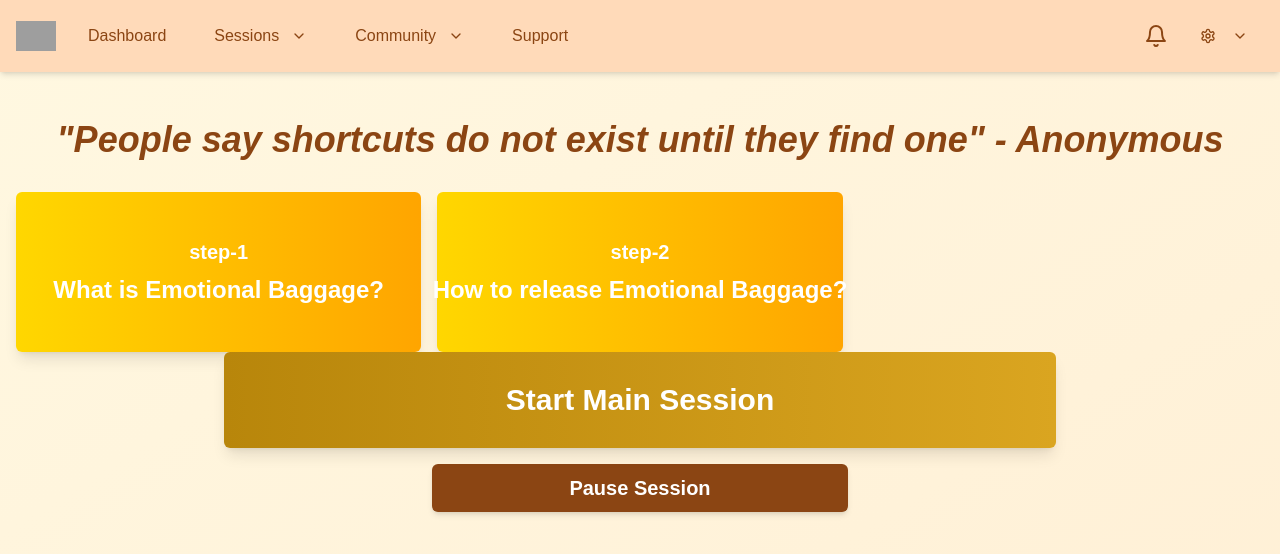
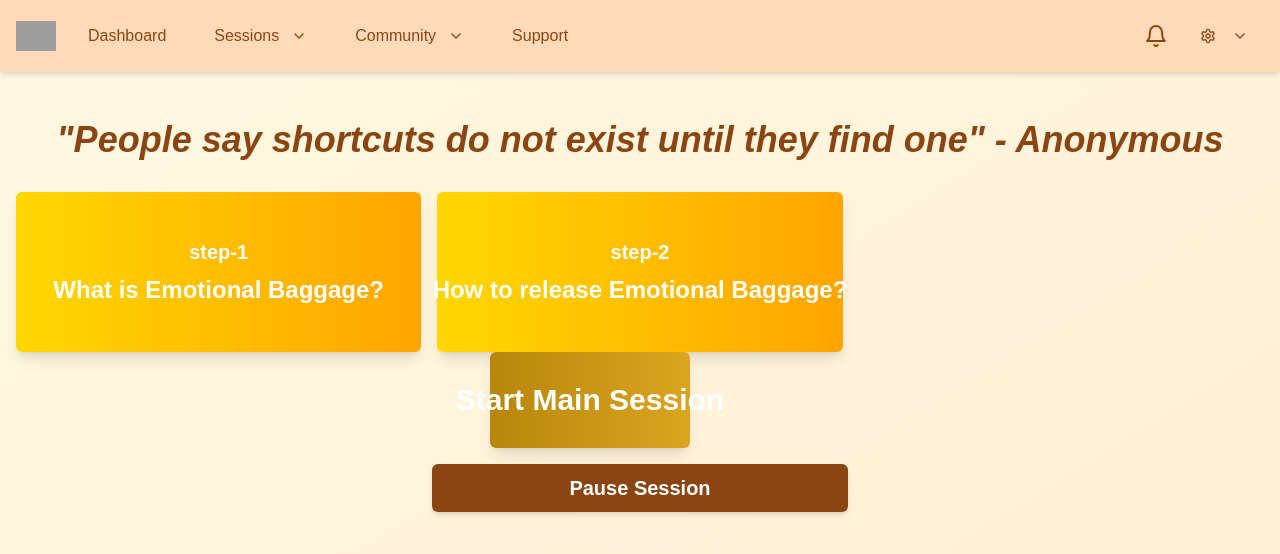
Before and after one commit to kondu13/Cheatcode, a Next.js app: page /dashboard in a window 1280 px wide. Shown: the top 554 px of the page. Built offline with nearby package versions, Linux system fonts and the light colour scheme; grey boxes are pictures that could not be loaded.

Commit message:
modified dashboard

```diff
--- a/app/dashboard/page.tsx
+++ b/app/dashboard/page.tsx
@@ -23,6 +23,7 @@ import Image from 'next/image'
 import { useRouter } from 'next/navigation'
 import DashboardCourseComponent from '@/components/ui/DashboardCourseComponent'
 import courses from '@/constants/courses'
+import Link from 'next/link'
 
 export default function Dashboard() {
   const [isPaused, setIsPaused] = useState(false)
@@ -134,12 +135,14 @@ export default function Dashboard() {
       </div>
 
         <div className="flex flex-col items-center space-y-4">
+          <Link href='/dashboard/main-session'>
             <Button
               onClick={handleStartSession}
               className="w-full sm:w-5/6 md:w-2/3 h-16 sm:h-20 md:h-24 text-xl sm:text-2xl md:text-3xl font-bold bg-gradient-to-r from-[#B8860B] to-[#DAA520] hover:from-[#DAA520] hover:to-[#B8860B] text-white shadow-lg transform transition-all duration-300 hover:scale-105"
             >
               Start Main Session
             </Button>
+          </Link>
           <Button
             onClick={() => setIsPaused(!isPaused)}
             className="w-full sm:w-2/3 md:w-1/3 h-10 sm:h-12 text-base sm:text-lg md:text-xl font-semibold bg-[#8B4513] hover:bg-[#A0522D] text-white shadow-md"
--- a/package.json
+++ b/package.json
@@ -13,6 +13,7 @@
     "@radix-ui/react-dropdown-menu": "^2.1.2",
     "@radix-ui/react-label": "^2.1.0",
     "@radix-ui/react-slot": "^1.1.0",
+    "axios": "^1.7.7",
     "class-variance-authority": "^0.7.0",
     "lucide-react": "^0.453.0",
     "next": "14.2.15",
```
Also changed, not shown: 1 other file (tests, documents, lock files or other folders). Lines whose indentation alone changed are shown as unchanged.
